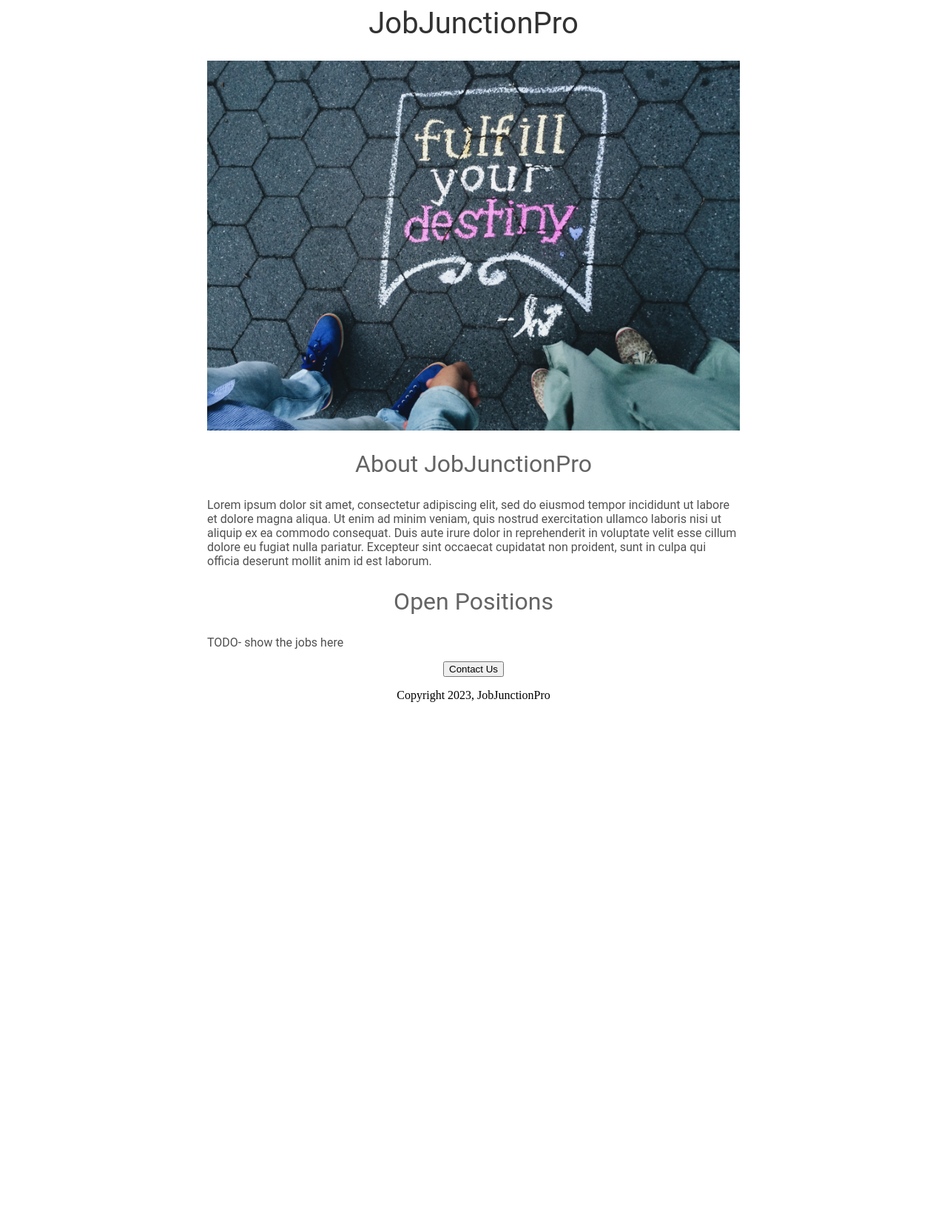
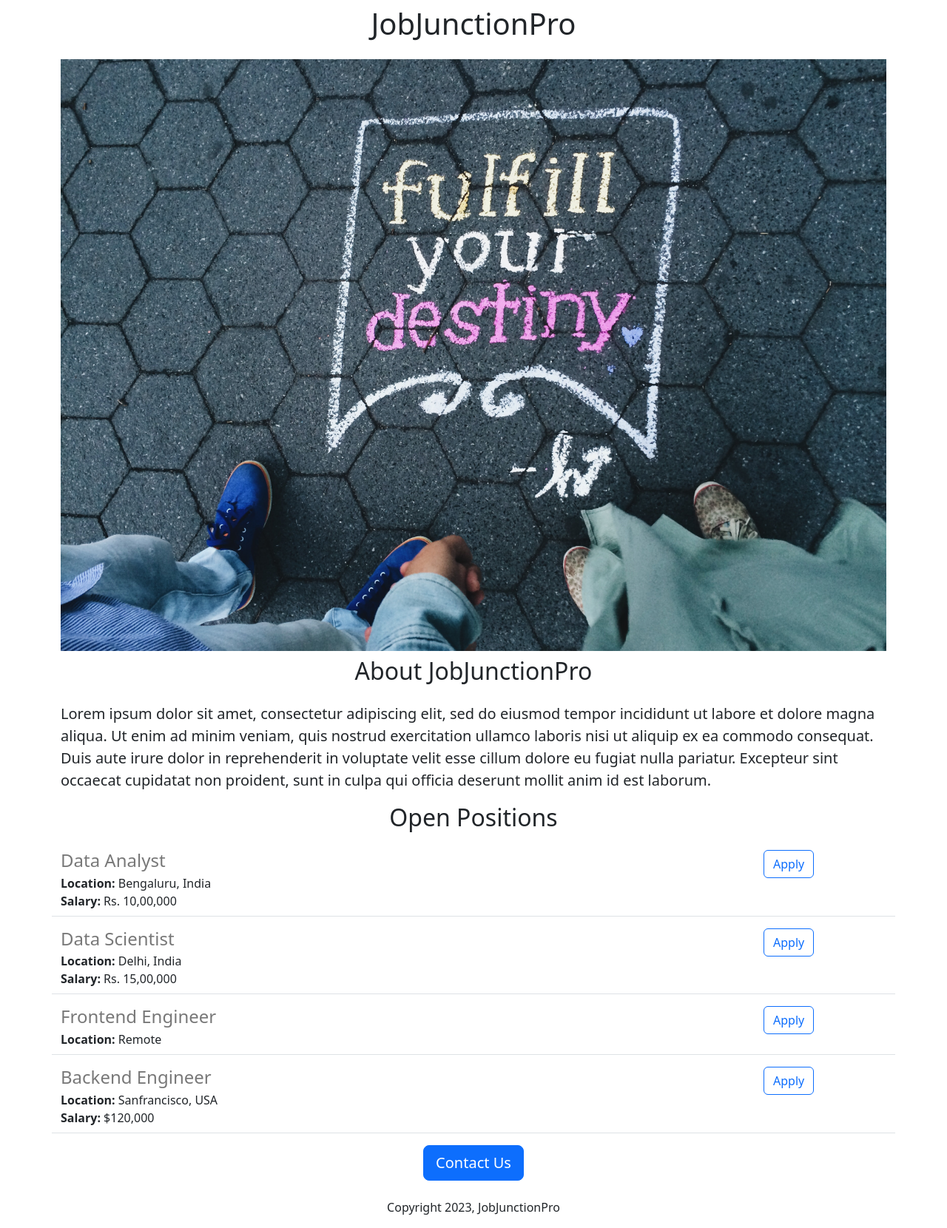
Before and after one commit to SREELAKSHMISNAIR/careers-website, a Flask app: page / in a window 1280 px wide. Shown: the whole page at 74% size. Before the commit the page ends 949 px from the top, so only its background shows below. Run offline with Flask 3, Linux system fonts and the light colour scheme.

Commit message:
Added dynamic data and API route

```diff
--- a/app.py
+++ b/app.py
@@ -1,11 +1,37 @@
-from flask import Flask, render_template
+from flask import Flask, render_template, jsonify
 
 app = Flask(__name__)
 
+JOBS = [{
+    'id': 1,
+    'title': 'Data Analyst',
+    'location': 'Bengaluru, India',
+    'salary': 'Rs. 10,00,000'
+}, {
+    'id': 2,
+    'title': 'Data Scientist',
+    'location': 'Delhi, India',
+    'salary': 'Rs. 15,00,000'
+}, {
+    'id': 3,
+    'title': 'Frontend Engineer',
+    'location': 'Remote',
+}, {
+    'id': 4,
+    'title': 'Backend Engineer',
+    'location': 'Sanfrancisco, USA',
+    'salary': '$120,000'
+}]
 
-@app.route('/')
+
+@app.route("/")
 def hello_world():
-  return render_template('home.html')
+  return render_template('home.html', jobs=JOBS)
+
+
+@app.route("/api/jobs")
+def list_jobs():
+  return jsonify(JOBS)
 
 
 if __name__ == "__main__":
--- a/templates/home.html
+++ b/templates/home.html
@@ -1,54 +1,37 @@
 <DOCTYPE html>
 <html>
   <head>
+    <meta charset="utf-8">
+    <meta name="viewport" content="width=device-width, initial-scale=1">
     <title>JobJunctionPro</title>
+    <link href="https://cdn.jsdelivr.net/npm/bootstrap@5.3.2/dist/css/bootstrap.min.css" rel="stylesheet" integrity="sha384-T3c6CoIi6uLrA9TneNEoa7RxnatzjcDSCmG1MXxSR1GAsXEV/Dwwykc2MPK8M2HN" crossorigin="anonymous">
     <style>
-      h1 {
-      font-size: 40px;
-      font-family: Roboto;
-      font-weight: normal;
-      color: rgb(50, 50, 50);
-      text-align: center;
-      }
-
       #banner {
+        height: 800px;
         width: 100%;
-        height: 500px;
         object-fit: cover;
       }
-
-      h2 {
-      font-size: 32px;
-      font-family: Roboto;
-      font-weight: normal;
-      color: rgb(100, 100, 100);
-      text-align: center;
-      }
-
-      .bodytext {
-        font-family: Roboto;
-        color: rgb(80, 80, 80);
-      }
-
-      #container {
-       max-width: 720px;
-       margin: 0 auto;
-     }
     </style>
   </head>
   <body>
-    <div id="container">
-      <h1>JobJunctionPro</h1>
-      <img id = "banner" src="https://careers-website.sreelakshmisnai.repl.co/static/banner.jpeg">
-      <h2>About JobJunctionPro</h2>
-      <p class="bodytext">
+    <div class="container">
+      <h1 class="text-center mt-2 mb-4">JobJunctionPro</h1>
+      <img class="img-fluid" id = "banner" src="https://careers-website.sreelakshmisnai.repl.co/static/banner.jpeg">
+      <h2 class="text-center mt-2 mb-4">About JobJunctionPro</h2>
+      <p class="lead">
         Lorem ipsum dolor sit amet, consectetur adipiscing elit, sed do eiusmod tempor incididunt ut labore et dolore magna aliqua. Ut enim ad minim veniam, quis nostrud exercitation ullamco laboris nisi ut aliquip ex ea commodo consequat. Duis aute irure dolor in reprehenderit in voluptate velit esse cillum dolore eu fugiat nulla pariatur. Excepteur sint occaecat cupidatat non proident, sunt in culpa qui officia deserunt mollit anim id est laborum.
       </p>
-      <h2>Open Positions</h2>
-      <p class="bodytext">TODO- show the jobs here</p>
-      <div style="text-align:center;">
-        <button>Contact Us</button>
-        <p>Copyright 2023, JobJunctionPro </p>
+      <h2 class="text-center mt-2 mb-4">
+        Open Positions
+      </h2>
+      <div>
+        {% for job in jobs %}
+         {% include 'jobitem.html' %}
+        {% endfor %}
+      <div>
+      <div class="text-center">
+        <button class="btn btn-primary btn-lg">Contact Us</button>
+        <p class="mt-4">Copyright 2023, JobJunctionPro </p>
       </div>
     </div>
   </body>
--- /dev/null
+++ b/templates/jobitem.html
@@ -0,0 +1,19 @@
+<div class="border-bottom row" style="margin-bottom:16px; padding-bottom:8px;">
+  <div class="col-10">
+    <h4
+      style="color:rgb(120,120,120); margin-bottom:4px;">
+      {{job['title']}}
+    </h4>
+    <div>
+      <b>Location:</b> {{job['location']}}
+    </div>
+    {% if 'salary' in job %}
+    <div>
+      <b>Salary:</b> {{job['salary']}}
+    </div>
+    {% endif %}
+  </div>
+  <div class="col-2">
+    <button type="button" class="btn btn-outline-primary">Apply</button>
+  </div>
+</div>
```
